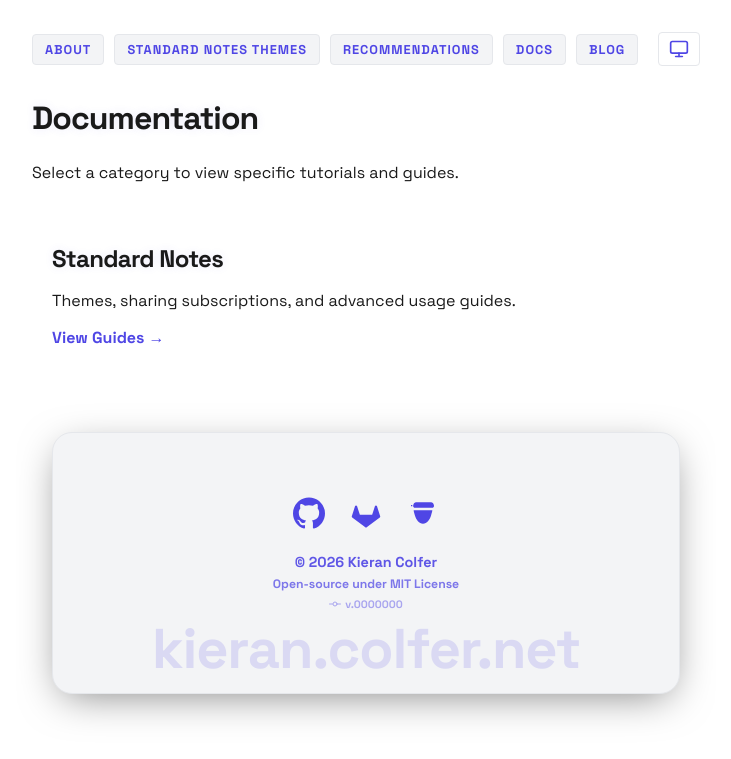
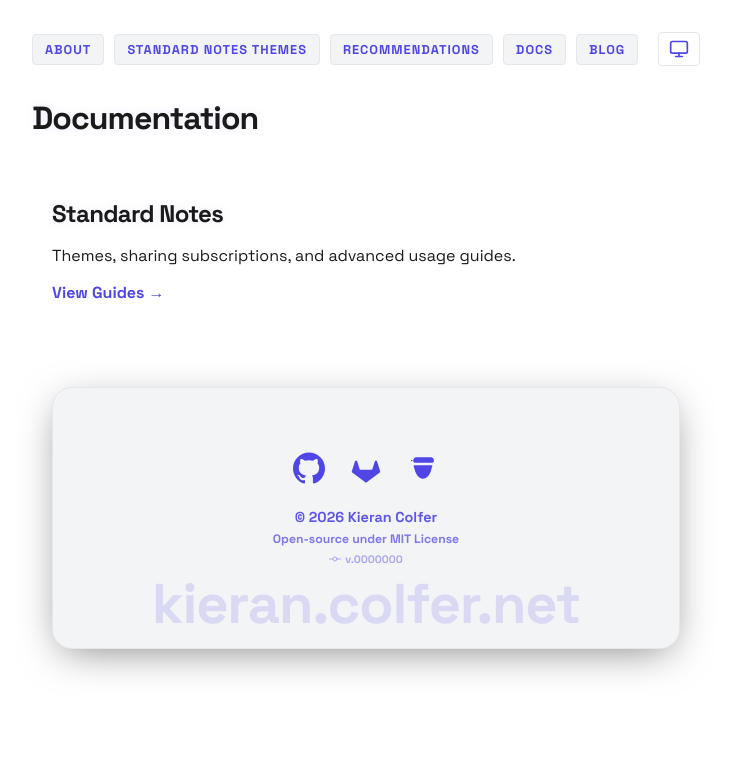
Before and after one commit to PASSK3YS/PASSK3YS.github.io, a Jekyll site: the page built from docs.md, in a window 1280 px wide. Shown: the top 759 px of the page, without its empty margins (274-1005 px from the left). Built offline with Jekyll 4.4.1, drawn with Linux system fonts in a browser that asks for light colours.

Commit message:
chore: update docs

```diff
--- a/docs.md
+++ b/docs.md
@@ -6,7 +6,6 @@
 
 <div class="page-content">
   <h1>Documentation</h1>
-  <p>Select a category to view specific tutorials and guides.</p>
 
   <div class="category-list" style="margin-top: 40px; display: grid; gap: 20px;">
 
```
